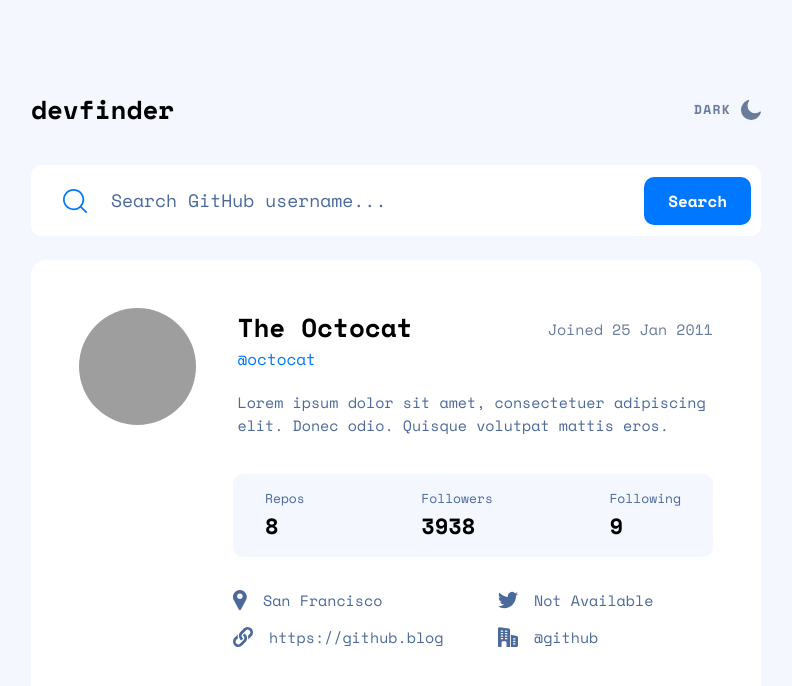
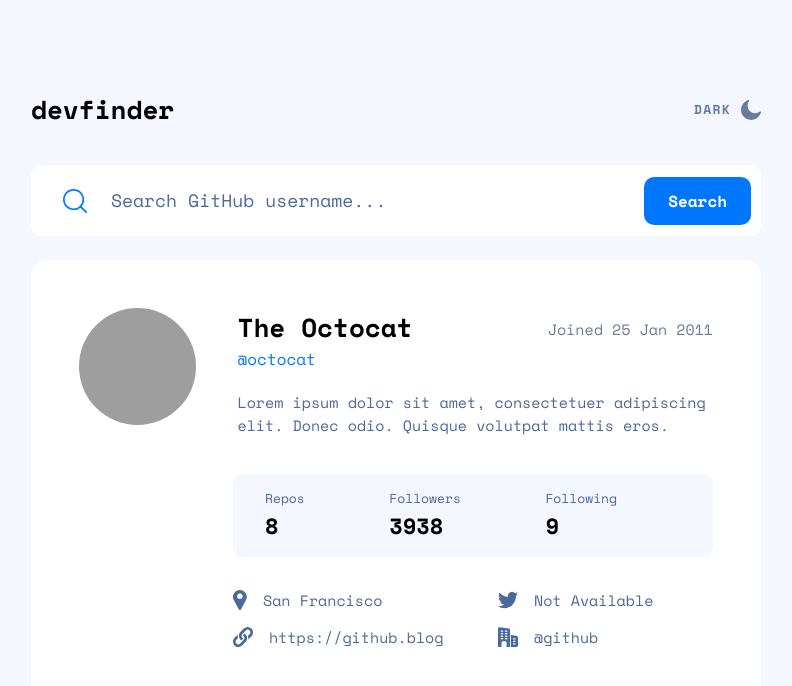
Before and after one commit to hooiyan/fem-github-user-search-app, a Vue app: page / in a window 1280 px wide. Shown: the top 686 px of the page, without its empty margins (244-1036 px from the left). Built offline with nearby package versions, Linux system fonts and the light colour scheme; grey boxes are pictures that could not be loaded.

Commit message:
Add more padding to the right

```diff
--- a/src/components/ProfileStatistics.vue
+++ b/src/components/ProfileStatistics.vue
@@ -1,6 +1,6 @@
 <template>
   <section
-    class="flex justify-between px-[32px] py-[15px] ml-[154px] bg-lightModeWhite rounded-[10px] mb-[32px]"
+    class="flex justify-between pl-[32px] pr-[96px] py-[15px] ml-[154px] bg-lightModeWhite rounded-[10px] mb-[32px]"
   >
     <div class="flex flex-col">
       <p class="text-[13px] text-lightModeSecondaryBlue">Repos</p>
```
